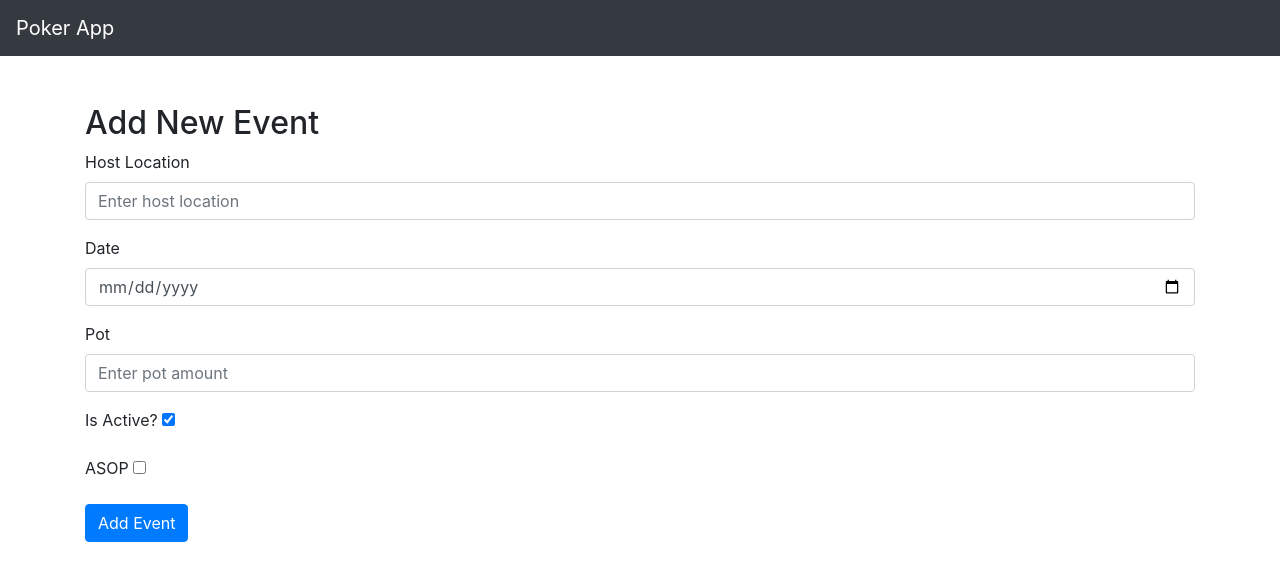
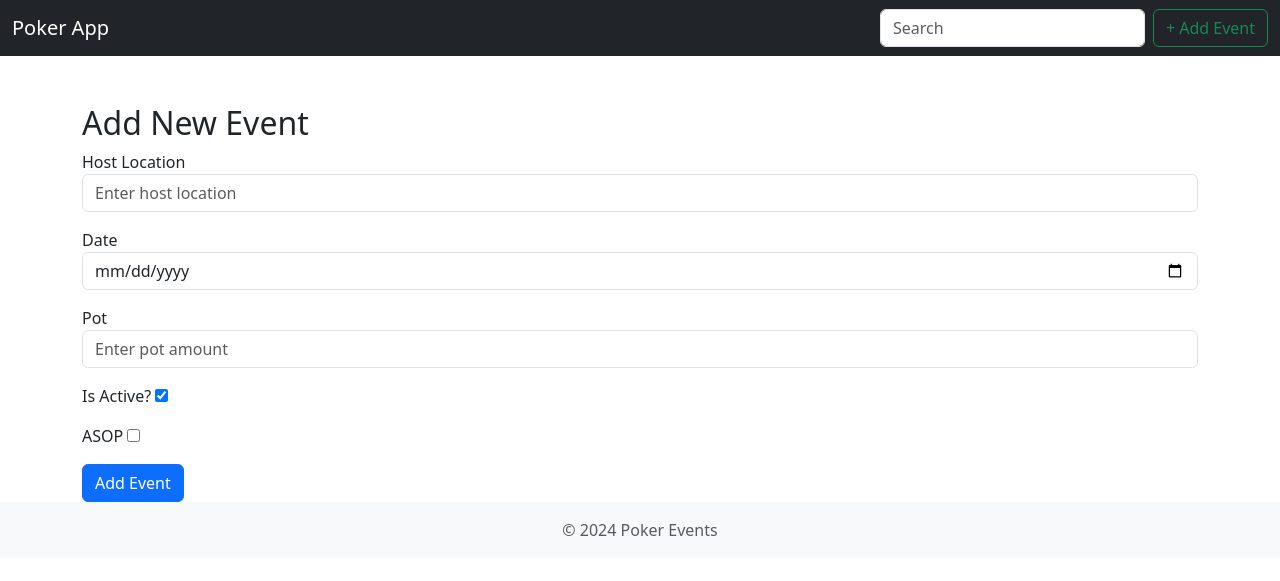
Before and after one commit to ixacin26/Poker_Events, a Django app: page /add-event/ in a window 1280 px wide. Shown: the top 581 px of the page. Run offline with Django 5.2, Linux system fonts and the light colour scheme; data comes from the database, SQL or seed files in the repository; both versions use the stored data as it was after the commit; some libraries are stand-ins or nearby versions.

Commit message:
+ add event with logic / base.html improved

```diff
--- /dev/null
+++ b/poker_events/poker_data/context_processors.py
@@ -0,0 +1,7 @@
+# poker_data/context_processors.py
+from poker_data.models import Event
+
+def active_events_status(request):
+    return {
+        'active_events_exist': Event.objects.filter(active=True).exists()
+    }
--- a/poker_events/poker_events/settings.py
+++ b/poker_events/poker_events/settings.py
@@ -64,6 +64,7 @@ TEMPLATES = [
                 'django.template.context_processors.request',
                 'django.contrib.auth.context_processors.auth',
                 'django.contrib.messages.context_processors.messages',
+                'poker_data.context_processors.active_events_status',
             ],
         },
     },
@@ -117,7 +118,8 @@ USE_TZ = True
 # Static files (CSS, JavaScript, Images)
 # https://docs.djangoproject.com/en/5.1/howto/static-files/
 
-STATIC_URL = 'static/'
+STATIC_URL = '/static/'
+STATICFILES_DIRS = [os.path.join(BASE_DIR, 'static')]
 
 # Default primary key field type
 # https://docs.djangoproject.com/en/5.1/ref/settings/#default-auto-field
--- a/poker_events/poker_events/views.py
+++ b/poker_events/poker_events/views.py
@@ -24,10 +24,14 @@ def home(request):
 
     #TODO add "Latest ASOP Ranking"
 
+    # Check if any events are active
+    active_events_exist = Event.objects.filter(active=True).exists()
+
     # Render the home page with both player lists
     return render(request, 'home.html', {
         'top_players': top_players,
         'trend_players': trend_players,
+        'active_events_exist': active_events_exist,  # Pass this to the template
     })
 
 #The following view defines the data for the add_event-template
--- /dev/null
+++ b/poker_events/static/style.css
@@ -0,0 +1,8 @@
+/* styling for ranking cards in hero section */
+.ranking-card {
+        box-shadow: 0 4px 8px rgba(0, 0, 0, 0.1);
+        border-radius: 8px;
+        padding: 20px;
+        background-color: #fff; /* Ensure cards have a white background */
+        margin-bottom: 20px; /* Add space between cards */
+      }
--- a/poker_events/templates/base.html
+++ b/poker_events/templates/base.html
@@ -1,22 +1,53 @@
+{% load static %}
 <!DOCTYPE html>
 <html lang="en">
   <head>
     <meta charset="UTF-8" />
     <meta name="viewport" content="width=device-width, initial-scale=1.0" />
     <title>Poker App</title>
-    <link rel="stylesheet" href="https://stackpath.bootstrapcdn.com/bootstrap/4.3.1/css/bootstrap.min.css" />
+    <link href="https://cdn.jsdelivr.net/npm/bootstrap@5.3.0/dist/css/bootstrap.min.css" rel="stylesheet" />
+    <link rel="stylesheet" href="{% static 'style.css' %}" />
   </head>
   <body>
-    <nav class="navbar navbar-expand-lg navbar-dark bg-dark">
-      <a class="navbar-brand" href="#">Poker App</a>
-      <!-- Add the rest of your navbar here -->
+    <nav class="navbar navbar-expand-lg navbar-dark bg-dark sticky-top">
+      <div class="container-fluid">
+        <a class="navbar-brand" href="{% url 'home' %}">Poker App</a>
+        <button class="navbar-toggler" type="button" data-bs-toggle="collapse" data-bs-target="#navbarNav" aria-controls="navbarNav" aria-expanded="false" aria-label="Toggle navigation"><span class="navbar-toggler-icon"></span></button>
+        <div class="collapse navbar-collapse" id="navbarNav">
+          <ul class="navbar-nav ms-auto">
+            <li class="nav-item">
+              <input class="form-control me-2" type="search" placeholder="Search" aria-label="Search" />
+            </li>
+            <li class="nav-item">
+              {% if active_events_exist %}
+                <!-- Display disabled button and warning tooltip if an active event exists -->
+                <button class="btn btn-outline-danger ms-2" type="button" disabled>+ Add Event</button>
+                <span class="text-warning ms-2">There is an active event. End it before adding a new one!</span>
+              {% else %}
+                <!-- Enable the button to add an event if no active event exists -->
+                <a href="{% url 'add_event' %}" class="btn btn-outline-success ms-2">+ Add Event</a>
+              {% endif %}
+            </li>
+          </ul>
+        </div>
+      </div>
     </nav>
 
-    <!-- Content from other templates will be inserted here -->
-    {% block content %}
-    {% endblock %}
+    <body>
+      <!-- Content from other templates will be inserted here -->
+      {% block content %}
 
-    <script src="https://code.jquery.com/jquery-3.6.0.min.js"></script>
-    <script src="https://stackpath.bootstrapcdn.com/bootstrap/4.3.1/js/bootstrap.bundle.min.js"></script>
+      {% endblock %}
+    </body>
+    <!-- TODO complete Footer -->
+    <footer class="footer mt-auto py-3 bg-light">
+      <div class="container text-center">
+        <span class="text-muted">© 2024 Poker Events</span>
+      </div>
+    </footer>
+
+    <script src="https://code.jquery.com/jquery-3.5.1.slim.min.js"></script>
+    <script src="https://cdn.jsdelivr.net/npm/@popperjs/core@2.4.0/dist/umd/popper.min.js"></script>
+    <script src="https://cdn.jsdelivr.net/npm/bootstrap@5.3.0/dist/js/bootstrap.bundle.min.js"></script>
   </body>
 </html>
```
Also changed, not shown: poker_events/templates/home.html (+14 -15 lines), poker_events/db.sqlite3.
